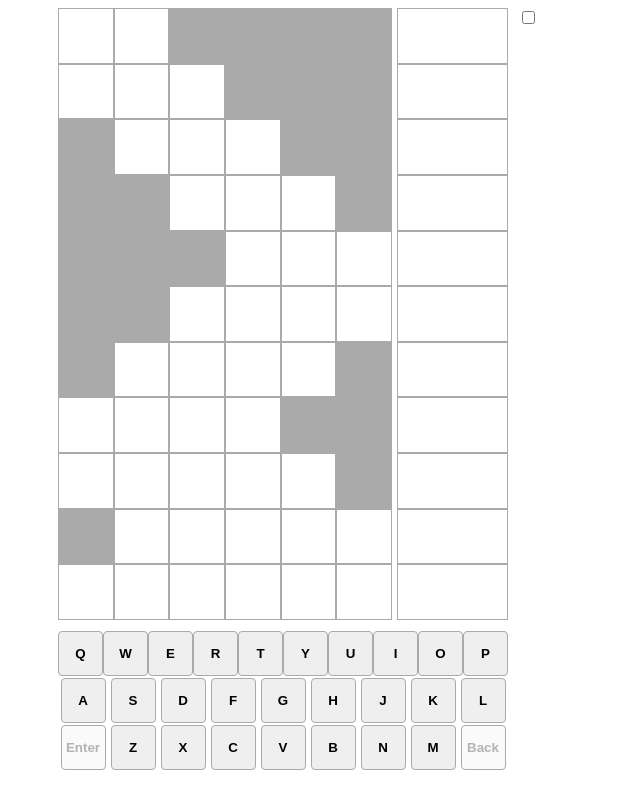
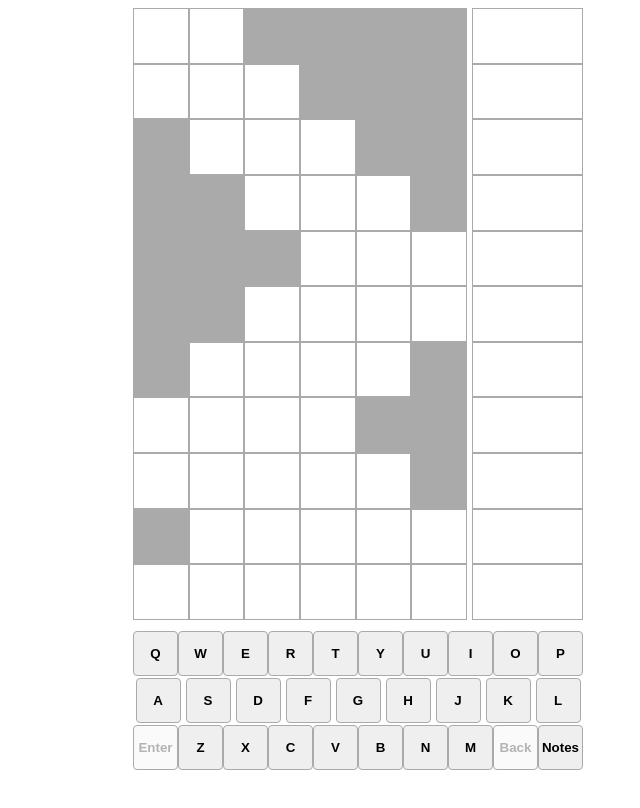
Before and after one commit to ceenlrnjim/myword, a React (Create React App) app: page / in a window 1280 px wide. Shown: the whole page, without its empty margins (290-930 px from the left). Built offline with nearby package versions, Linux system fonts and the light colour scheme.

Commit message:
move toggle for note taking

```diff
--- a/src/App.js
+++ b/src/App.js
@@ -44,6 +44,7 @@ function stateWithModifiedValue(prevState, modifier, score) {
 
 function App() {
   const [gameState, setGameState] = useState(initialState);
+  const [showNotes, setShowNotes] = useState(false);
 
   function guessHandler(letter) {
     if (!gameState.rowComplete && !gameState.gameOver) {
@@ -51,6 +52,11 @@ function App() {
         return stateWithModifiedValue(prevState, v => v + letter);
       });
     }
+  }
+
+  function notesToggleHandler() {
+    console.log('toggling notes');
+    setShowNotes((prev) => !prev);
   }
 
   function enterGuessHandler() {
@@ -92,9 +98,10 @@ function App() {
           backEnabled={!gameState.rowEmpty && !gameState.gameOver}
           onLetterGuess={guessHandler}
           onEnterGuess={enterGuessHandler}
+          toggleNotes={notesToggleHandler}
           onBackSpace={backSpaceHandler}/>
       </div>
-      <NoteTracker/>
+      <NoteTracker showNotes={showNotes} />
     </div>
   );
 }
--- a/src/components/Keyboard.js
+++ b/src/components/Keyboard.js
@@ -9,6 +9,10 @@ function Keyboard(props) {
     const letterPressHandler = (event) => props.onLetterGuess(event.target.textContent);
     const enterPressHandler = () => props.onEnterGuess();
     const backPressHandler = () => props.onBackSpace();
+    const notesHandler = (event) => {
+        event.target.blur();
+        props.toggleNotes();
+    }
 
     useEffect(() => {
         document.body.onkeydown = function(event) {
@@ -57,6 +61,7 @@ function Keyboard(props) {
                 <button className="keyboard__row__key" onClick={letterPressHandler}>N</button>
                 <button className="keyboard__row__key" onClick={letterPressHandler}>M</button>
                 <button className="keyboard__row__key" onClick={backPressHandler} disabled={!props.backEnabled}>Back</button>
+                <button className="keyboard__row__key" onClick={notesHandler} type="button">Notes</button>
             </div>
             <div className="keyboard__row">
             </div>
--- a/src/components/NoteTracker.js
+++ b/src/components/NoteTracker.js
@@ -2,9 +2,8 @@ import {useState} from 'react';
 
 import LetterRow from './LetterRow';
 
-function NoteTracker() {
+function NoteTracker(props) {
     const [columnsCrossed, setColumnCrossed] = useState({'1': false, '2': false, '3': false, '4': false, '5': false, '6': false});
-    const [showNotes, setShowNotes] = useState(false);
     const letters = "ABCDEFGHIJKLMNOPQRSTUVWXYZ";
     const rows = letters.split('').map((letter,ix) => <LetterRow key={ix} letter={letter} columnsCrossed={columnsCrossed}/>);
 
@@ -19,14 +18,8 @@ function NoteTracker() {
         };
     }
 
-    function toggleViewHandler(event) {
-        setShowNotes(event.target.checked);
-    }
-
     return (
-        <div className="note_tracker">
-            <div className="note_tracker_row notes_toggle"><input type="checkbox" onChange={toggleViewHandler}></input></div>
-            <div className={showNotes ? '' : 'hidden'}>
+        <div className={"note_tracker" + (props.showNotes ? '' : ' hidden')}>
             {rows}
             <div className="note_tracker_row">
                 <input type="checkbox" onClick={crossColumnHandler('1')}></input>
@@ -37,7 +30,6 @@ function NoteTracker() {
                 <input type="checkbox" onClick={crossColumnHandler('6')}></input>
             </div>
         </div>
-        </div>
     );
 }
 
--- a/src/components/Scoring.js
+++ b/src/components/Scoring.js
@@ -29,27 +29,7 @@ function score(target, guess, start, len) {
         score += targetMatch.charAt(i) === '~' ? 25 : 0;
     }
 
-    console.log("score/score2", score, score2(target,guess,start,len));
     return score;
 }
 
-function score2(target, guess, start, len) {
-    const targetSection = target.substring(start,len).split('');
-    const matchScore = targetSection.reduce(
-        ({rt, rg, score},tl,i) => tl === guess[i] ?
-            {score: score + 100, rt: rt, rg: rg} :
-            {score:score, rt: rt.concat(tl), rg: rg.concat(guess[i])},
-        {score:0, rt:[], rg: []});
-    const {rt, rg} = matchScore;
-
-    const containsScore = rt.reduce(
-        ({r,score},tl,i) => r.includes(tl) ?
-            {score:score+25, r: r.filter((e,i) => i !== r.indexOf(tl))} :
-            {score:score, r:r}
-        , {r: rg, score: 0});
-
-    console.log(containsScore.score, matchScore.score);
-    return matchScore.score + containsScore.score;
-}
-
 export default score;
```
Lines whose indentation alone changed are shown as unchanged.
